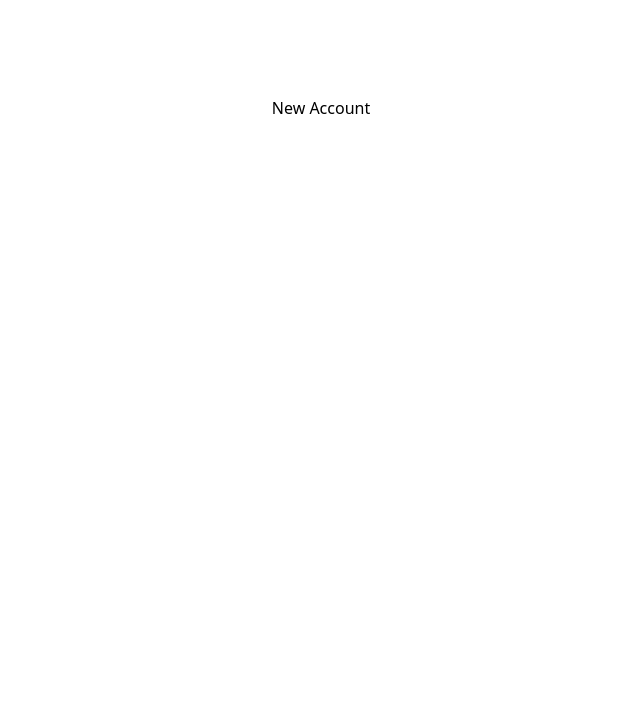
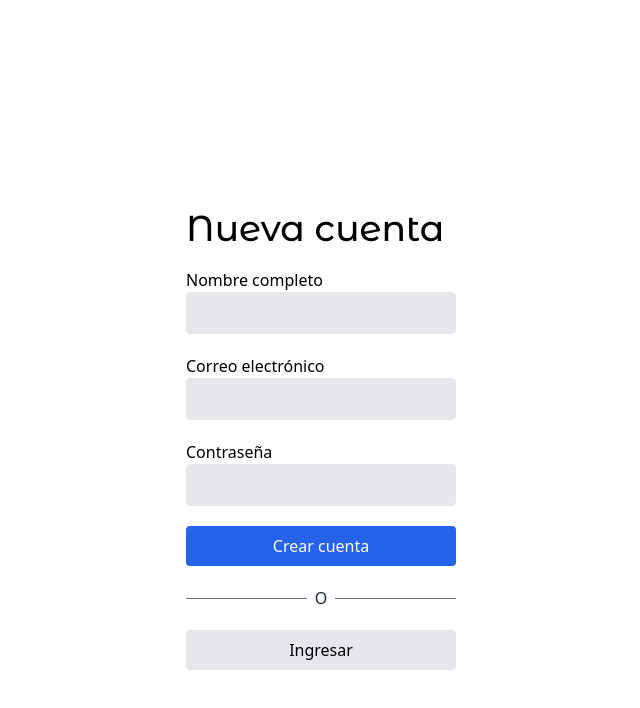
Before and after one commit to diegovaldesjr/ecommerce-nineties-grove, a Next.js app: page /auth/new-account in a window 1280 px wide. Shown: the top 708 px of the page, without its empty margins (319-959 px from the left). Built offline with nearby package versions, Linux system fonts and the light colour scheme.

Commit message:
hero and footer socials

```diff
--- a/src/app/(shop)/cart/page.jsx
+++ b/src/app/(shop)/cart/page.jsx
@@ -60,8 +60,7 @@ export default function() {
           </div>
 
           {/* Checkout */}
-          <div>
-            <div className="bg-white rounded-xl shadow-xl p-6">
+          <div className="bg-white rounded-xl shadow-xl p-6 h-fit">
             <h2 className="text-2xl mb-2">Resumen de orden</h2>
 
             <div className="grid grid-cols-2">
@@ -84,7 +83,6 @@ export default function() {
               </Link>
             </div>
           </div>
-          </div>
 
         </div>
       </div>
--- a/src/app/(shop)/page.jsx
+++ b/src/app/(shop)/page.jsx
@@ -1,4 +1,4 @@
-import { ProductGrid } from "@/components";
+import { Hero, ProductGrid } from "@/components";
 import { initialData } from "@/seed"
 
 const {products} = initialData
@@ -6,6 +6,7 @@ const {products} = initialData
 export default function Home() {
   return (
     <>
+      <Hero/>
       <ProductGrid products={products}/>
     </>
   );
--- a/src/app/auth/layout.jsx
+++ b/src/app/auth/layout.jsx
@@ -1,7 +1,9 @@
 export default function AuthLayout({ children }) {
     return (
-        <main className="min-h-screen">
-            { children }
+        <main className="flex justify-center">
+            <div className="w-full sm:w-[350px] px-10">
+                { children }
+            </div>
         </main>
     );
 }
--- a/src/app/auth/login/page.jsx
+++ b/src/app/auth/login/page.jsx
@@ -1,9 +1,43 @@
-import Image from "next/image";
+import { titleFont } from '@/config/fonts';
+import Link from 'next/link';
 
-export default function Home() {
+export default function () {
   return (
-    <main className="flex min-h-screen flex-col items-center justify-between p-24">
-      <h1>Login</h1>
-    </main>
+    <div className="flex flex-col min-h-screen pt-32 sm:pt-52">
+
+      <h1 className={ `${ titleFont.className } text-4xl mb-5` }>Ingresar</h1>
+
+      <div className="flex flex-col">
+
+        <label htmlFor="email">Correo electrónico</label>
+        <input
+          className="px-5 py-2 border bg-gray-200 rounded mb-5"
+          type="email" />
+
+        <label htmlFor="email">Contraseña</label>
+        <input
+          className="px-5 py-2 border bg-gray-200 rounded mb-5"
+          type="password" />
+
+        <button
+          className="btn-primary">
+          Ingresar
+        </button>
+
+        {/* divisor line */ }
+        <div className="flex items-center my-5">
+          <div className="flex-1 border-t border-gray-500"></div>
+          <div className="px-2 text-gray-800">O</div>
+          <div className="flex-1 border-t border-gray-500"></div>
+        </div>
+
+        <Link
+          href="/auth/new-account"
+          className="btn-secondary text-center">
+          Crear una nueva cuenta
+        </Link>
+
+      </div>
+    </div>
   );
 }
--- a/src/app/auth/new-account/page.jsx
+++ b/src/app/auth/new-account/page.jsx
@@ -1,9 +1,48 @@
-import Image from "next/image";
+import { titleFont } from '@/config/fonts';
+import Link from 'next/link';
 
-export default function() {
+export default function () {
   return (
-    <main className="flex min-h-screen flex-col items-center justify-between p-24">
-      <h1>New Account</h1>
-    </main>
+    <div className="flex flex-col min-h-screen pt-32 sm:pt-52">
+
+      <h1 className={ `${ titleFont.className } text-4xl mb-5` }>Nueva cuenta</h1>
+
+      <div className="flex flex-col">
+
+        <label htmlFor="email">Nombre completo</label>
+        <input
+          className="px-5 py-2 border bg-gray-200 rounded mb-5"
+          type="text" />
+
+        <label htmlFor="email">Correo electrónico</label>
+        <input
+          className="px-5 py-2 border bg-gray-200 rounded mb-5"
+          type="email" />
+
+        <label htmlFor="email">Contraseña</label>
+        <input
+          className="px-5 py-2 border bg-gray-200 rounded mb-5"
+          type="password" />
+
+        <button
+          className="btn-primary">
+          Crear cuenta
+        </button>
+
+        {/* divisor line */ }
+        <div className="flex items-center my-5">
+          <div className="flex-1 border-t border-gray-500"></div>
+          <div className="px-2 text-gray-800">O</div>
+          <div className="flex-1 border-t border-gray-500"></div>
+        </div>
+
+        <Link
+          href="/auth/login"
+          className="btn-secondary text-center">
+          Ingresar
+        </Link>
+
+      </div>
+    </div>
   );
 }
--- a/src/components/index.js
+++ b/src/components/index.js
@@ -9,3 +9,4 @@ export * from './products/slideshow/ProductSlideshow'
 export * from './products/slideshow/ProductMobileSlideshow'
 export * from './ui/title/Title'
 export * from './ui/footer/Footer'
+export * from './ui/hero/Hero'
--- a/src/components/ui/footer/Footer.jsx
+++ b/src/components/ui/footer/Footer.jsx
@@ -1,9 +1,11 @@
 import { titleFont } from "@/config/fonts"
 import Link from "next/link"
+import { IoLogoInstagram, IoLogoTiktok } from "react-icons/io5"
 
 export const Footer = () => {
   return (
-    <div className="flex w-full justify-center text-xs mb-10">
+    <div className="flex w-full flex-col items-center md:flex-row justify-center md:justify-between text-xs mb-8 px-5">
+      <div>
         <Link href="/">
           <span className={`${titleFont.className} antialiased font-bold`}>Nineties Groove</span>
           <span>© {new Date().getFullYear()}</span>
@@ -13,5 +15,15 @@ export const Footer = () => {
           Privacidad & Legal
         </Link>
       </div>
+
+      <div className="flex mt-4 md:mt-0">
+        <a href="#" className="mr-2">
+          <IoLogoInstagram size={24} />
+        </a>
+        <a href="#">
+          <IoLogoTiktok size={24} />
+        </a>
+      </div>
+    </div>
   )
 }
--- /dev/null
+++ b/src/components/ui/hero/Hero.jsx
@@ -0,0 +1,25 @@
+export const Hero = () => {
+  return (
+    <div className="relative mb-8">
+      <img
+        src={`/imgs/hero.jpg`}
+        className="absolute object-cover w-full h-full"
+        alt=""
+      />
+      <div className="relative bg-gray-900 bg-opacity-75 w-full px-4 py-16 lg:flex lg:h-screen lg:items-center">
+        <div className="mx-auto max-w-xl text-center">
+          <h1 className="text-3xl font-extrabold text-white sm:text-5xl">
+            Understand User Flow.
+            <strong className="font-extrabold text-red-700 sm:block"> Increase Conversion. </strong>
+          </h1>
+
+          <p className="mt-4 sm:text-xl/relaxed text-white">
+            Lorem ipsum dolor sit amet consectetur, adipisicing elit. Nesciunt illo tenetur fuga ducimus
+            numquam ea!
+          </p>
+
+        </div>
+      </div>
+    </div>
+  )
+}
--- a/src/components/ui/top-menu/TopMenu.jsx
+++ b/src/components/ui/top-menu/TopMenu.jsx
@@ -4,7 +4,7 @@ import { IoCartOutline, IoPersonOutline } from 'react-icons/io5'
 
 export const TopMenu = () => {
   return (
-    <nav className="flex px-5 py-8 justify-between items-center w-full text-white bg-slate-900">
+    <nav className="flex px-5 py-8 justify-between items-center w-full text-white bg-black">
         <div>
             <Link href="/">
                 <span className={`${titleFont.className} antialiased font-bold text-xl`}>Nineties Grove</span>
```
Also changed, not shown: 1 other file (tests, documents, lock files or other folders). Lines whose indentation alone changed are shown as unchanged.
